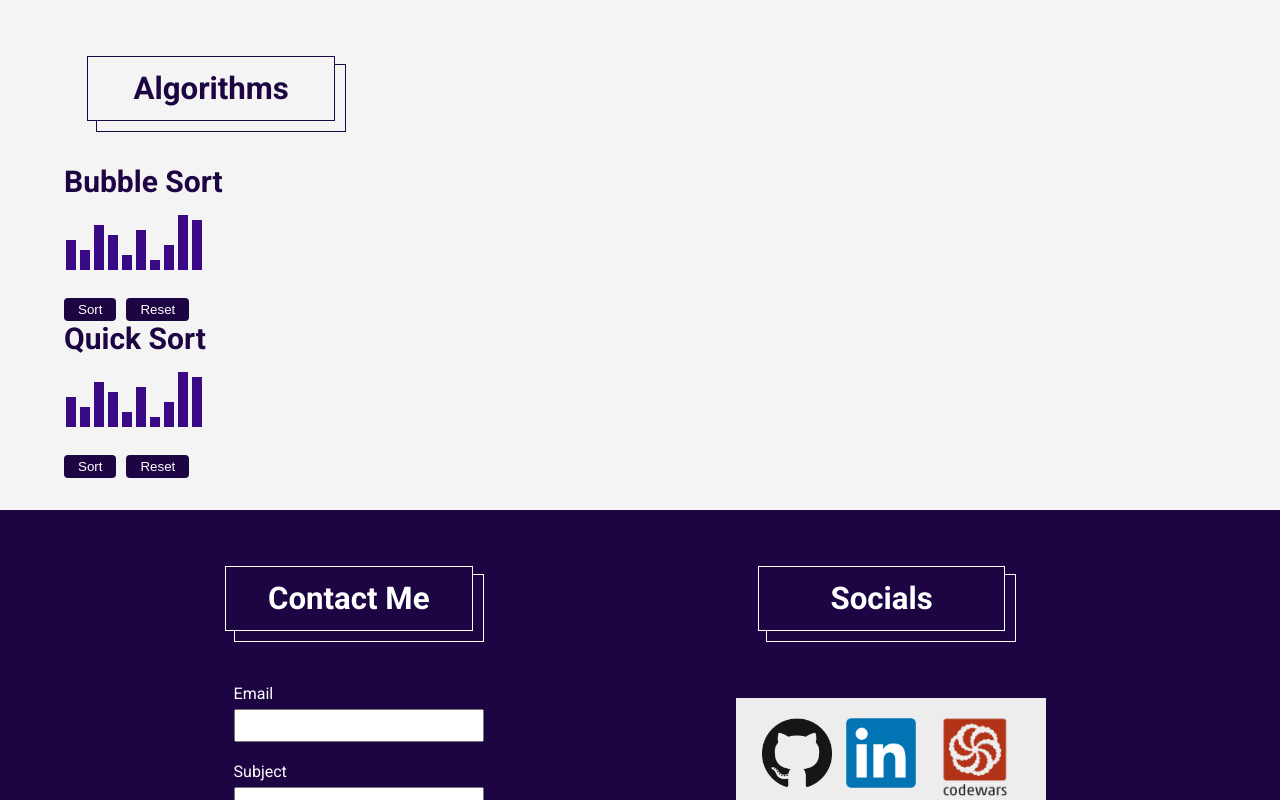
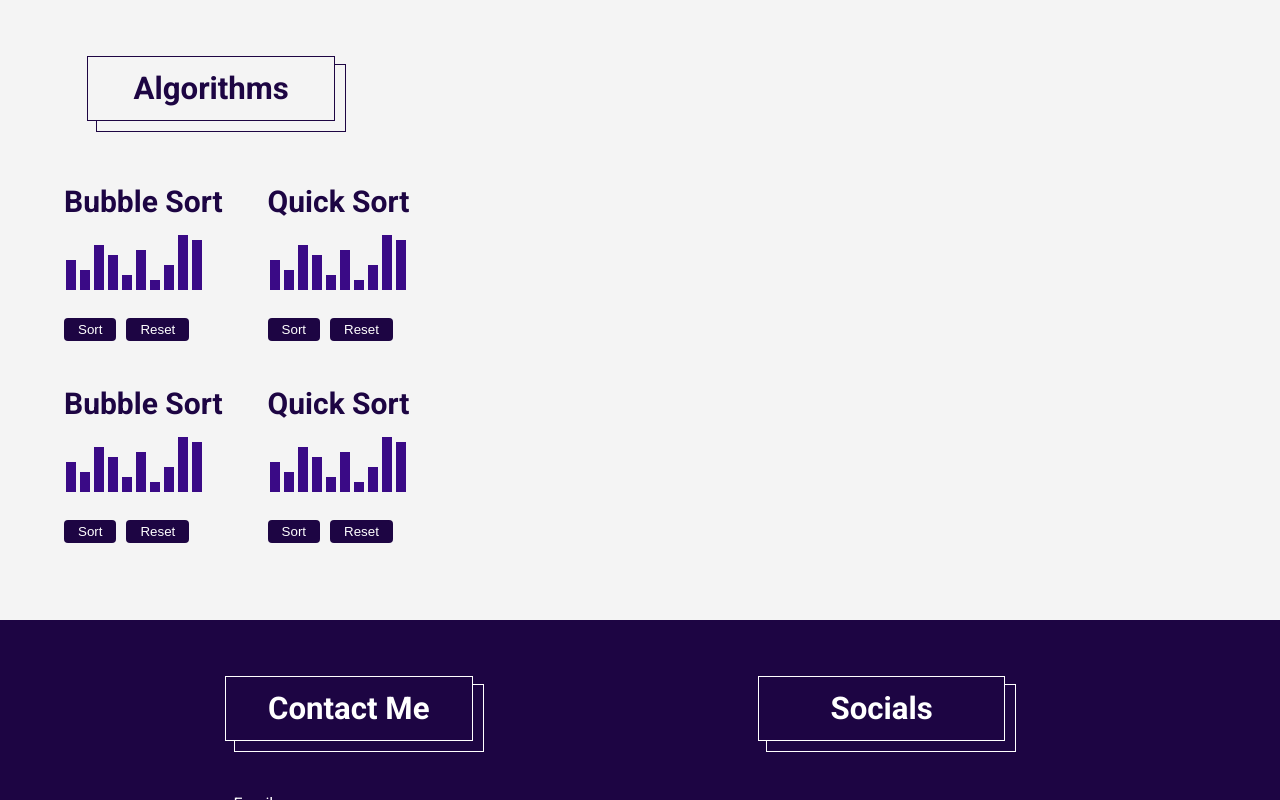
Before and after one commit to Ice-Cap/my-portfolio-website, a React (Create React App) app: page / in a window 1280 px wide. Shown: the top 800 px of the page. Built offline with nearby package versions, Linux system fonts and the light colour scheme.

Commit message:
algorithms spacing

```diff
--- a/src/components/Algorithms.js
+++ b/src/components/Algorithms.js
@@ -9,8 +9,16 @@ function Algorithms() {
                 <div className="section-heading">
                     <h2>Algorithms</h2>
                 </div>
-                <BubbleSort />
-                <QuickSort />
+                <div className='algorithms-container'>
+                    <div className='row'>
+                        <BubbleSort />
+                        <QuickSort />
+                    </div>
+                    <div className='row'>
+                        <BubbleSort />
+                        <QuickSort />
+                    </div>
+                </div>
             </div>
         </section>
     );
--- a/src/components/algorithms/Algorithm.js
+++ b/src/components/algorithms/Algorithm.js
@@ -2,7 +2,7 @@ import React from 'react';
 
 function Algorithm(props) {
     return (
-        <div>
+        <div className='algo'>
             <h3>{props.title}</h3>
             <div className='array-container'>
                 {props.display}
--- a/src/scss/components/_algos.scss
+++ b/src/scss/components/_algos.scss
@@ -96,4 +96,14 @@
             background-color: $primary-color-100;
         }
     }
+    .algorithms-container {
+        margin-top: 20px;
+    }
+    .algorithms-container .row {
+        display: flex;
+        margin-bottom: 45px;
+    }
+    .algorithms-container .algo {
+        margin-right: 45px;
+    }
 }
--- a/src/scss/shared.scss
+++ b/src/scss/shared.scss
@@ -66,6 +66,58 @@ body {
   max-width: 1500px;
 }
 
+/*
+    Flex classes
+*/
+.flex {
+    display: flex;
+}
+.space-between {
+    justify-content: space-between;
+}
+.justify-between {
+    justify-content: space-between;
+}
+.justify-end {
+    justify-content: flex-end;
+}
+.align-center {
+    align-items: center;
+}
+.align-end {
+    align-items: flex-end;
+}
+.justify-center {
+    justify-content: center;
+}
+.space-around {
+    justify-content: space-around;
+}
+.justify-around {
+    justify-content: space-around;
+}
+.flex-column {
+    flex-direction: column;
+}
+.flex-row {
+    flex-direction: row;
+}
+.flex-wrap {
+    flex-wrap: wrap;
+}
+.nowrap {
+    flex-wrap: nowrap;
+}
+.flex-grow {
+    flex-grow: 1;
+}
+.flex-shrink {
+    flex-shrink: 1;
+}
+.flex-grow-0 {
+    flex-grow: 0;
+}
+
 @media screen and (max-width: 700px) {
   .container {
     width: 95%;
```
